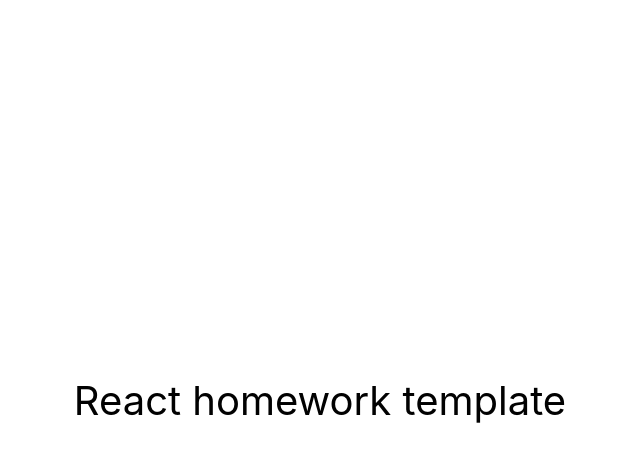
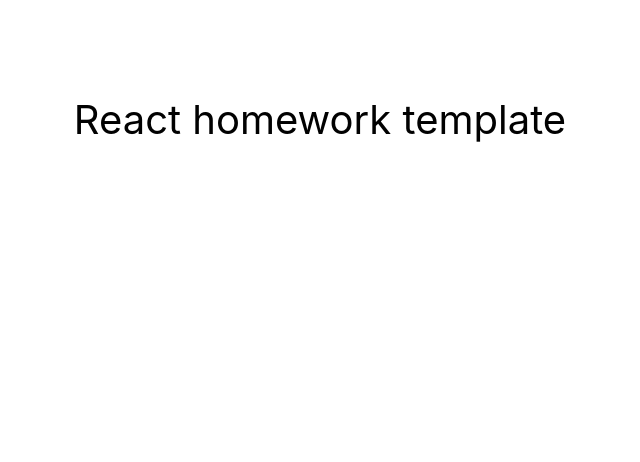
Before and after one commit to HannaTubolets/goit-react-hw-02-phonebook, a React (Create React App) app: page / in a window 1280 px wide. Shown: the top 462 px of the page, without its empty margins (320-960 px from the left). Built offline with nearby package versions, Linux system fonts and the light colour scheme.

Commit message:
Added initial files and settings

```diff
--- a/package.json
+++ b/package.json
@@ -4,9 +4,13 @@
   "private": true,
   "homepage": "https://HannaTubolets.github.io/goit-react-hw-02-feedback/",
   "dependencies": {
+    "@emotion/react": "^11.10.5",
+    "@emotion/styled": "^11.10.5",
     "@testing-library/jest-dom": "^5.16.3",
     "@testing-library/react": "^12.1.4",
     "@testing-library/user-event": "^13.5.0",
+    "modern-normalize": "^1.1.0",
+    "prop-types": "^15.8.1",
     "react": "^18.1.0",
     "react-dom": "^18.1.0",
     "react-scripts": "5.0.1",
--- a/src/components/App.jsx
+++ b/src/components/App.jsx
@@ -2,7 +2,7 @@ export const App = () => {
   return (
     <div
       style={{
-        height: '100vh',
+        height: '30vh',
         display: 'flex',
         justifyContent: 'center',
         alignItems: 'center',
--- a/src/index.css
+++ b/src/index.css
@@ -1,4 +1,4 @@
-@import-normalize; /* bring in normalize.css styles */
+@import 'modern-normalize/modern-normalize.css';
 
 body {
   margin: 0;
--- a/src/index.js
+++ b/src/index.js
@@ -1,6 +1,10 @@
 import React from 'react';
 import ReactDOM from 'react-dom/client';
 import { App } from 'components/App';
+import { Global, ThemeProvider } from '@emotion/react';
+import { GlobalStyles } from 'styles/GlobalStyles';
+import 'modern-normalize/modern-normalize.css';
+import { theme } from './styles/theme';
 import './index.css';
 
 ReactDOM.createRoot(document.getElementById('root')).render(
--- /dev/null
+++ b/src/styles/GlobalStyles.js
@@ -0,0 +1,40 @@
+import { css } from '@emotion/react';
+
+export const GlobalStyles = css`
+  h1,
+  h2,
+  h3,
+  h4,
+  h5,
+  h6,
+  p {
+    margin: 0;
+  }
+
+  ul,
+  ol {
+    list-style: none;
+    padding-left: 0;
+    margin: 0;
+  }
+
+  button {
+    padding: 0;
+    border: none;
+    font: inherit;
+    color: inherit;
+    background-color: transparent;
+    cursor: pointer;
+  }
+
+  a {
+    text-decoration: none;
+    color: inherit;
+  }
+
+  img {
+    display: block;
+    max-width: 100%;
+    height: auto;
+  }
+`;
--- /dev/null
+++ b/src/styles/theme.js
@@ -0,0 +1,25 @@
+export const theme = Object.freeze({
+  colors: {
+    accent: '#2196F3',
+    white: '#ffffff',
+    grey: '#9e9e9e',
+    light: '#f2f2f2',
+    dark: '#212121',
+    mainBackground: ['linear-gradient(to bottom, #c9d6ff,  #e2e2e2)'],
+    tagBackground: ['linear-gradient(to bottom, #FFD194, #D1913C)'],
+  },
+  fontSizes: {
+    small: '14px',
+    medium: '18px',
+    large: '22px',
+  },
+  spacing: value => `${4 * value}px`,
+  shadows: {
+    small: '0 5px 7px -1px rgba(51, 51, 51, 0.23)',
+    regular: '0px 4px 10px 4px #9e9e9e',
+    medium: '0 9px 47px 11px rgba(51, 51, 51, 0.18);',
+  },
+  animation: {
+    cubicBezier: '0.25s cubic-bezier(0.7, 0.98, 0.86, 0.98)',
+  },
+});
```
Also changed, not shown: 1 other file (tests, documents, lock files or other folders).
